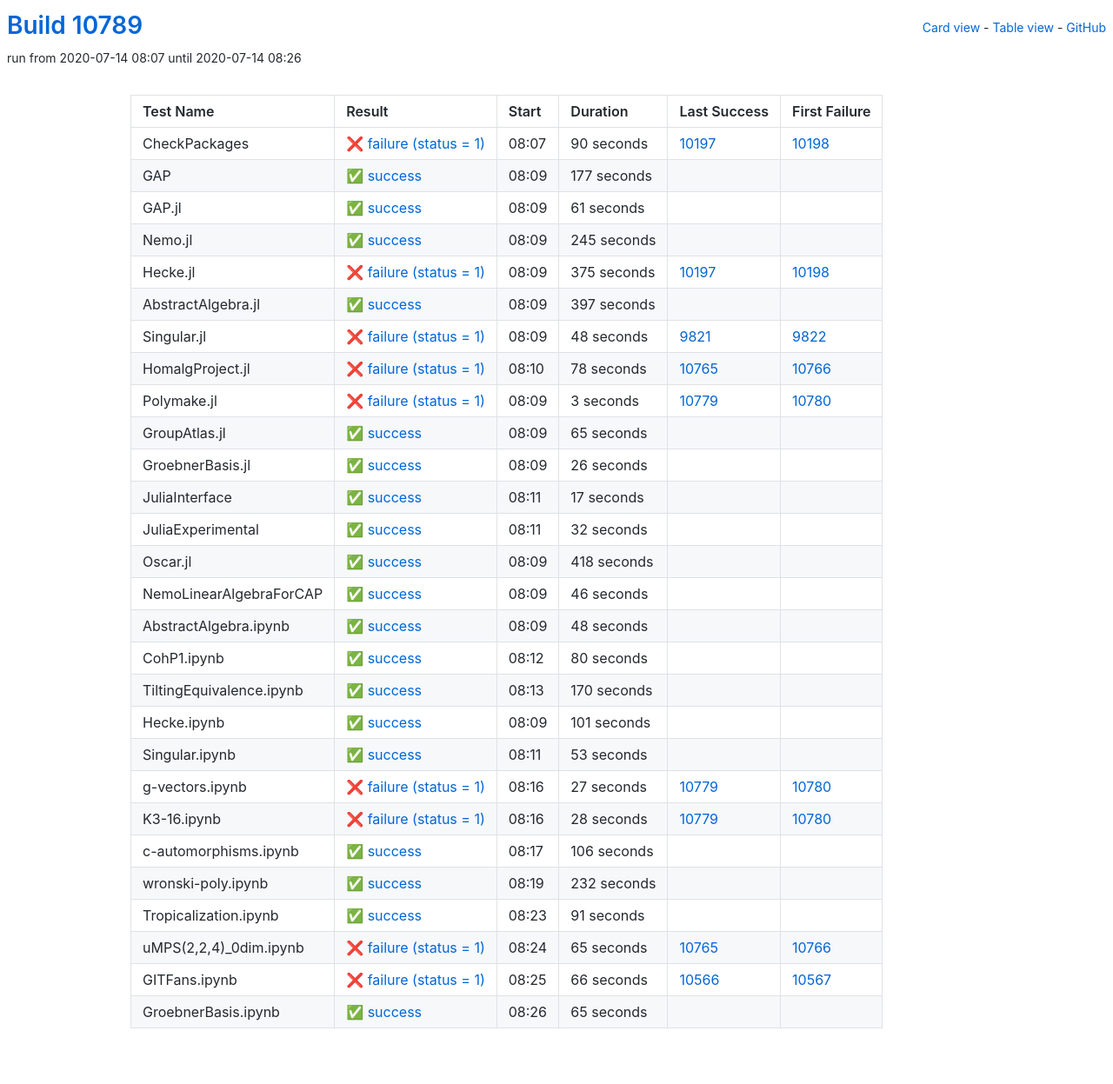
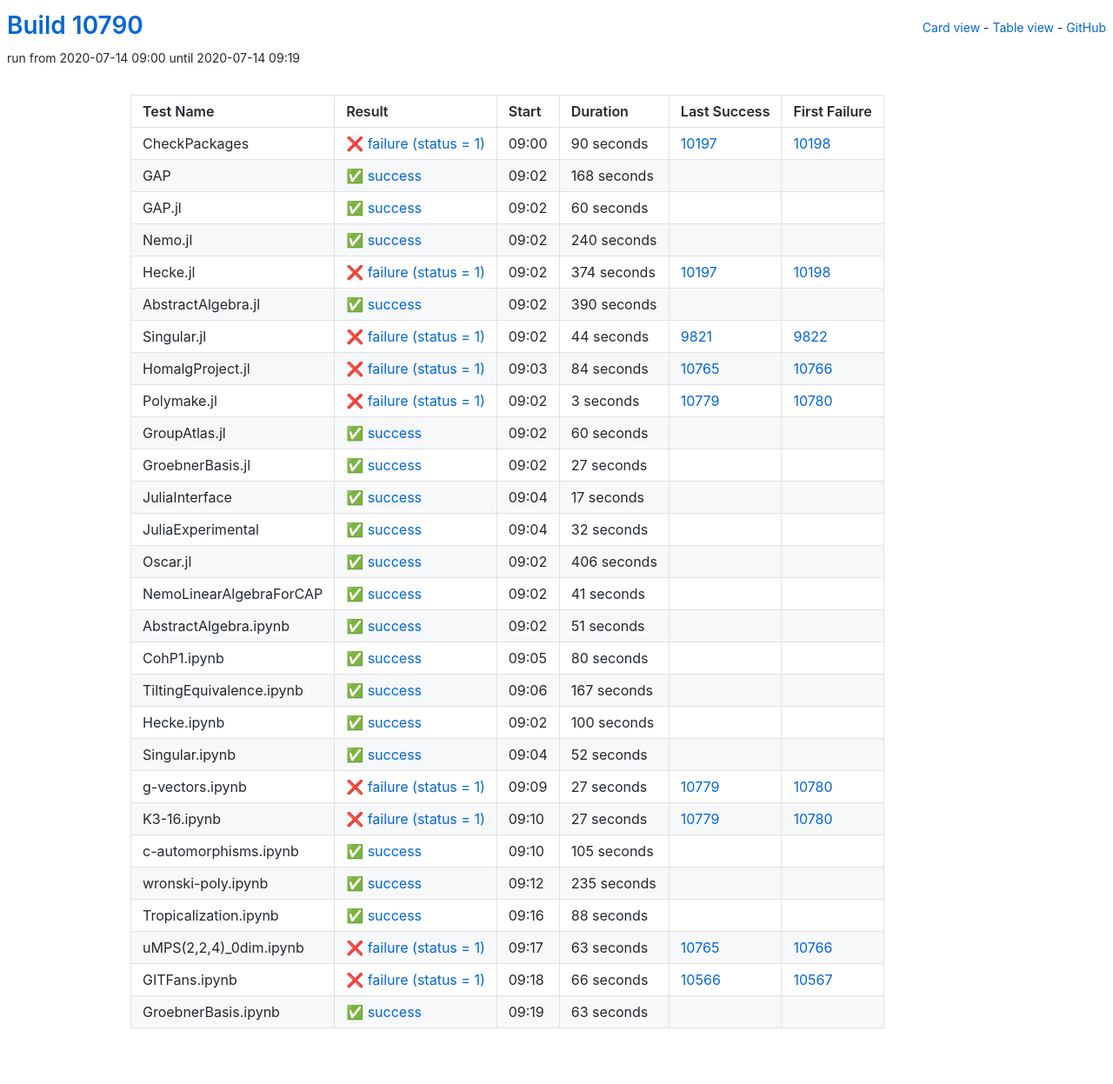
Before and after one commit to oscar-system/oscar-ci-status, a Jekyll site: the page built from table.html, in a window 1280 px wide. Shown: the whole page at 87% size. Built offline with Jekyll 4.4.1, drawn with Linux system fonts in a browser that asks for light colours.

Commit message:
Build #10790

```diff
--- a/_data/ci.yml
+++ b/_data/ci.yml
@@ -1,6 +1,6 @@
 ---
-build: 10789
-build_url: https://oscarci.mathematik.uni-kl.de/job/oscar/10789/
+build: 10790
+build_url: https://oscarci.mathematik.uni-kl.de/job/oscar/10790/
 job: oscar
 organization: oscar-system
 repo: oscar-ci-status
@@ -8,8 +8,8 @@
 tests:
 - name: CheckPackages
   id: checkpackages
-  log: https://oscarci.mathematik.uni-kl.de/job/oscar/10789/artifact/logs/build-10789/CheckPackages.log
-  start: 2020-07-14 08:07
+  log: https://oscarci.mathematik.uni-kl.de/job/oscar/10790/artifact/logs/build-10790/CheckPackages.log
+  start: 2020-07-14 09:00
   success: false
   exitcode: 1
   status: failure
@@ -20,92 +20,92 @@
   first_failure_url: https://oscarci.mathematik.uni-kl.de/job/oscar/10198/
 - name: GAP
   id: gap
-  log: https://oscarci.mathematik.uni-kl.de/job/oscar/10789/artifact/logs/build-10789/GAP.log
-  start: 2020-07-14 08:09
+  log: https://oscarci.mathematik.uni-kl.de/job/oscar/10790/artifact/logs/build-10790/GAP.log
+  start: 2020-07-14 09:02
   success: true
   exitcode: 0
   status: success
-  duration: 177
+  duration: 168
   last_success: false
   last_success_url:
   first_failure: false
   first_failure_url:
 - name: GAP.jl
   id: gap-jl
-  log: https://oscarci.mathematik.uni-kl.de/job/oscar/10789/artifact/logs/build-10789/GAP.jl.log
-  start: 2020-07-14 08:09
+  log: https://oscarci.mathematik.uni-kl.de/job/oscar/10790/artifact/logs/build-10790/GAP.jl.log
+  start: 2020-07-14 09:02
   success: true
   exitcode: 0
   status: success
-  duration: 61
+  duration: 60
   last_success: false
   last_success_url:
   first_failure: false
   first_failure_url:
 - name: Nemo.jl
   id: nemo-jl
-  log: https://oscarci.mathematik.uni-kl.de/job/oscar/10789/artifact/logs/build-10789/Nemo.jl.log
-  start: 2020-07-14 08:09
+  log: https://oscarci.mathematik.uni-kl.de/job/oscar/10790/artifact/logs/build-10790/Nemo.jl.log
+  start: 2020-07-14 09:02
   success: true
   exitcode: 0
   status: success
-  duration: 245
+  duration: 240
   last_success: false
   last_success_url:
   first_failure: false
   first_failure_url:
 - name: Hecke.jl
   id: hecke-jl
-  log: https://oscarci.mathematik.uni-kl.de/job/oscar/10789/artifact/logs/build-10789/Hecke.jl.log
-  start: 2020-07-14 08:09
+  log: https://oscarci.mathematik.uni-kl.de/job/oscar/10790/artifact/logs/build-10790/Hecke.jl.log
+  start: 2020-07-14 09:02
   success: false
   exitcode: 1
   status: failure
-  duration: 375
+  duration: 374
   last_success: 10197
   last_success_url: https://oscarci.mathematik.uni-kl.de/job/oscar/10197/
   first_failure: 10198
   first_failure_url: https://oscarci.mathematik.uni-kl.de/job/oscar/10198/
 - name: AbstractAlgebra.jl
   id: abstractalgebra-jl
-  log: https://oscarci.mathematik.uni-kl.de/job/oscar/10789/artifact/logs/build-10789/AbstractAlgebra.jl.log
-  start: 2020-07-14 08:09
+  log: https://oscarci.mathematik.uni-kl.de/job/oscar/10790/artifact/logs/build-10790/AbstractAlgebra.jl.log
+  start: 2020-07-14 09:02
   success: true
   exitcode: 0
   status: success
-  duration: 397
+  duration: 390
   last_success: false
   last_success_url:
   first_failure: false
   first_failure_url:
 - name: Singular.jl
   id: singular-jl
-  log: https://oscarci.mathematik.uni-kl.de/job/oscar/10789/artifact/logs/build-10789/Singular.jl.log
-  start: 2020-07-14 08:09
+  log: https://oscarci.mathematik.uni-kl.de/job/oscar/10790/artifact/logs/build-10790/Singular.jl.log
+  start: 2020-07-14 09:02
   success: false
   exitcode: 1
   status: failure
-  duration: 48
+  duration: 44
   last_success: 9821
   last_success_url: https://oscarci.mathematik.uni-kl.de/job/oscar/9821/
   first_failure: 9822
   first_failure_url: https://oscarci.mathematik.uni-kl.de/job/oscar/9822/
 - name: HomalgProject.jl
   id: homalgproject-jl
-  log: https://oscarci.mathematik.uni-kl.de/job/oscar/10789/artifact/logs/build-10789/HomalgProject.jl.log
-  start: 2020-07-14 08:10
+  log: https://oscarci.mathematik.uni-kl.de/job/oscar/10790/artifact/logs/build-10790/HomalgProject.jl.log
+  start: 2020-07-14 09:03
   success: false
   exitcode: 1
   status: failure
-  duration: 78
+  duration: 84
   last_success: 10765
   last_success_url: https://oscarci.mathematik.uni-kl.de/job/oscar/10765/
   first_failure: 10766
   first_failure_url: https://oscarci.mathematik.uni-kl.de/job/oscar/10766/
 - name: Polymake.jl
   id: polymake-jl
-  log: https://oscarci.mathematik.uni-kl.de/job/oscar/10789/artifact/logs/build-10789/Polymake.jl.log
-  start: 2020-07-14 08:09
+  log: https://oscarci.mathematik.uni-kl.de/job/oscar/10790/artifact/logs/build-10790/Polymake.jl.log
+  start: 2020-07-14 09:02
   success: false
   exitcode: 1
   status: failure
@@ -116,32 +116,32 @@
   first_failure_url: https://oscarci.mathematik.uni-kl.de/job/oscar/10780/
 - name: GroupAtlas.jl
   id: groupatlas-jl
-  log: https://oscarci.mathematik.uni-kl.de/job/oscar/10789/artifact/logs/build-10789/GroupAtlas.jl.log
-  start: 2020-07-14 08:09
+  log: https://oscarci.mathematik.uni-kl.de/job/oscar/10790/artifact/logs/build-10790/GroupAtlas.jl.log
+  start: 2020-07-14 09:02
   success: true
   exitcode: 0
   status: success
-  duration: 65
+  duration: 60
   last_success: false
   last_success_url:
   first_failure: false
   first_failure_url:
 - name: GroebnerBasis.jl
   id: groebnerbasis-jl
-  log: https://oscarci.mathematik.uni-kl.de/job/oscar/10789/artifact/logs/build-10789/GroebnerBasis.jl.log
-  start: 2020-07-14 08:09
+  log: https://oscarci.mathematik.uni-kl.de/job/oscar/10790/artifact/logs/build-10790/GroebnerBasis.jl.log
+  start: 2020-07-14 09:02
   success: true
   exitcode: 0
   status: success
-  duration: 26
+  duration: 27
   last_success: false
   last_success_url:
   first_failure: false
   first_failure_url:
 - name: JuliaInterface
   id: juliainterface
-  log: https://oscarci.mathematik.uni-kl.de/job/oscar/10789/artifact/logs/build-10789/JuliaInterface.log
-  start: 2020-07-14 08:11
+  log: https://oscarci.mathematik.uni-kl.de/job/oscar/10790/artifact/logs/build-10790/JuliaInterface.log
+  start: 2020-07-14 09:04
   success: true
   exitcode: 0
   status: success
@@ -152,8 +152,8 @@
   first_failure_url:
 - name: JuliaExperimental
   id: juliaexperimental
-  log: https://oscarci.mathematik.uni-kl.de/job/oscar/10789/artifact/logs/build-10789/JuliaExperimental.log
-  start: 2020-07-14 08:11
+  log: https://oscarci.mathematik.uni-kl.de/job/oscar/10790/artifact/logs/build-10790/JuliaExperimental.log
+  start: 2020-07-14 09:04
   success: true
   exitcode: 0
   status: success
@@ -164,44 +164,44 @@
   first_failure_url:
 - name: Oscar.jl
   id: oscar-jl
-  log: https://oscarci.mathematik.uni-kl.de/job/oscar/10789/artifact/logs/build-10789/Oscar.jl.log
-  start: 2020-07-14 08:09
+  log: https://oscarci.mathematik.uni-kl.de/job/oscar/10790/artifact/logs/build-10790/Oscar.jl.log
+  start: 2020-07-14 09:02
   success: true
   exitcode: 0
   status: success
-  duration: 418
+  duration: 406
   last_success: false
   last_success_url:
   first_failure: false
   first_failure_url:
 - name: NemoLinearAlgebraForCAP
   id: nemolinearalgebraforcap
-  log: https://oscarci.mathematik.uni-kl.de/job/oscar/10789/artifact/logs/build-10789/NemoLinearAlgebraForCAP.log
-  start: 2020-07-14 08:09
+  log: https://oscarci.mathematik.uni-kl.de/job/oscar/10790/artifact/logs/build-10790/NemoLinearAlgebraForCAP.log
+  start: 2020-07-14 09:02
   success: true
   exitcode: 0
   status: success
-  duration: 46
+  duration: 41
   last_success: false
   last_success_url:
   first_failure: false
   first_failure_url:
 - name: AbstractAlgebra.ipynb
   id: abstractalgebra-ipynb
-  log: https://oscarci.mathematik.uni-kl.de/job/oscar/10789/artifact/logs/build-10789/AbstractAlgebra.ipynb.log
-  start: 2020-07-14 08:09
+  log: https://oscarci.mathematik.uni-kl.de/job/oscar/10790/artifact/logs/build-10790/AbstractAlgebra.ipynb.log
+  start: 2020-07-14 09:02
   success: true
   exitcode: 0
   status: success
-  duration: 48
+  duration: 51
   last_success: false
   last_success_url:
   first_failure: false
   first_failure_url:
 - name: CohP1.ipynb
   id: cohp1-ipynb
-  log: https://oscarci.mathematik.uni-kl.de/job/oscar/10789/artifact/logs/build-10789/CohP1.ipynb.log
-  start: 2020-07-14 08:12
+  log: https://oscarci.mathematik.uni-kl.de/job/oscar/10790/artifact/logs/build-10790/CohP1.ipynb.log
+  start: 2020-07-14 09:05
   success: true
   exitcode: 0
   status: success
@@ -212,44 +212,44 @@
   first_failure_url:
 - name: TiltingEquivalence.ipynb
   id: tiltingequivalence-ipynb
-  log: https://oscarci.mathematik.uni-kl.de/job/oscar/10789/artifact/logs/build-10789/TiltingEquivalence.ipynb.log
-  start: 2020-07-14 08:13
+  log: https://oscarci.mathematik.uni-kl.de/job/oscar/10790/artifact/logs/build-10790/TiltingEquivalence.ipynb.log
+  start: 2020-07-14 09:06
   success: true
   exitcode: 0
   status: success
-  duration: 170
+  duration: 167
   last_success: false
   last_success_url:
   first_failure: false
   first_failure_url:
 - name: Hecke.ipynb
   id: hecke-ipynb
-  log: https://oscarci.mathematik.uni-kl.de/job/oscar/10789/artifact/logs/build-10789/Hecke.ipynb.log
-  start: 2020-07-14 08:09
+  log: https://oscarci.mathematik.uni-kl.de/job/oscar/10790/artifact/logs/build-10790/Hecke.ipynb.log
+  start: 2020-07-14 09:02
   success: true
   exitcode: 0
   status: success
-  duration: 101
+  duration: 100
   last_success: false
   last_success_url:
   first_failure: false
   first_failure_url:
 - name: Singular.ipynb
   id: singular-ipynb
-  log: https://oscarci.mathematik.uni-kl.de/job/oscar/10789/artifact/logs/build-10789/Singular.ipynb.log
-  start: 2020-07-14 08:11
+  log: https://oscarci.mathematik.uni-kl.de/job/oscar/10790/artifact/logs/build-10790/Singular.ipynb.log
+  start: 2020-07-14 09:04
   success: true
   exitcode: 0
   status: success
-  duration: 53
+  duration: 52
   last_success: false
   last_success_url:
   first_failure: false
   first_failure_url:
 - name: g-vectors.ipynb
   id: g-vectors-ipynb
-  log: https://oscarci.mathematik.uni-kl.de/job/oscar/10789/artifact/logs/build-10789/g-vectors.ipynb.log
-  start: 2020-07-14 08:16
+  log: https://oscarci.mathematik.uni-kl.de/job/oscar/10790/artifact/logs/build-10790/g-vectors.ipynb.log
+  start: 2020-07-14 09:09
   success: false
   exitcode: 1
   status: failure
@@ -260,68 +260,68 @@
   first_failure_url: https://oscarci.mathematik.uni-kl.de/job/oscar/10780/
 - name: K3-16.ipynb
   id: k3-16-ipynb
-  log: https://oscarci.mathematik.uni-kl.de/job/oscar/10789/artifact/logs/build-10789/K3-16.ipynb.log
-  start: 2020-07-14 08:16
+  log: https://oscarci.mathematik.uni-kl.de/job/oscar/10790/artifact/logs/build-10790/K3-16.ipynb.log
+  start: 2020-07-14 09:10
   success: false
   exitcode: 1
   status: failure
-  duration: 28
+  duration: 27
   last_success: 10779
   last_success_url: https://oscarci.mathematik.uni-kl.de/job/oscar/10779/
   first_failure: 10780
   first_failure_url: https://oscarci.mathematik.uni-kl.de/job/oscar/10780/
 - name: c-automorphisms.ipynb
   id: c-automorphisms-ipynb
-  log: https://oscarci.mathematik.uni-kl.de/job/oscar/10789/artifact/logs/build-10789/c-automorphisms.ipynb.log
-  start: 2020-07-14 08:17
+  log: https://oscarci.mathematik.uni-kl.de/job/oscar/10790/artifact/logs/build-10790/c-automorphisms.ipynb.log
+  start: 2020-07-14 09:10
   success: true
   exitcode: 0
   status: success
-  duration: 106
+  duration: 105
   last_success: false
   last_success_url:
   first_failure: false
   first_failure_url:
 - name: wronski-poly.ipynb
   id: wronski-poly-ipynb
-  log: https://oscarci.mathematik.uni-kl.de/job/oscar/10789/artifact/logs/build-10789/wronski-poly.ipynb.log
-  start: 2020-07-14 08:19
+  log: https://oscarci.mathematik.uni-kl.de/job/oscar/10790/artifact/logs/build-10790/wronski-poly.ipynb.log
+  start: 2020-07-14 09:12
   success: true
   exitcode: 0
   status: success
-  duration: 232
+  duration: 235
   last_success: false
   last_success_url:
   first_failure: false
   first_failure_url:
 - name: Tropicalization.ipynb
   id: tropicalization-ipynb
-  log: https://oscarci.mathematik.uni-kl.de/job/oscar/10789/artifact/logs/build-10789/Tropicalization.ipynb.log
-  start: 2020-07-14 08:23
+  log: https://oscarci.mathematik.uni-kl.de/job/oscar/10790/artifact/logs/build-10790/Tropicalization.ipynb.log
+  start: 2020-07-14 09:16
   success: true
   exitcode: 0
   status: success
-  duration: 91
+  duration: 88
   last_success: false
   last_success_url:
   first_failure: false
   first_failure_url:
 - name: uMPS(2,2,4)_0dim.ipynb
   id: umps-2-2-4-0dim-ipynb
-  log: https://oscarci.mathematik.uni-kl.de/job/oscar/10789/artifact/logs/build-10789/uMPS-2-2-4-_0dim.ipynb.log
-  start: 2020-07-14 08:24
+  log: https://oscarci.mathematik.uni-kl.de/job/oscar/10790/artifact/logs/build-10790/uMPS-2-2-4-_0dim.ipynb.log
+  start: 2020-07-14 09:17
   success: false
   exitcode: 1
   status: failure
-  duration: 65
+  duration: 63
   last_success: 10765
   last_success_url: https://oscarci.mathematik.uni-kl.de/job/oscar/10765/
   first_failure: 10766
   first_failure_url: https://oscarci.mathematik.uni-kl.de/job/oscar/10766/
 - name: GITFans.ipynb
   id: gitfans-ipynb
-  log: https://oscarci.mathematik.uni-kl.de/job/oscar/10789/artifact/logs/build-10789/GITFans.ipynb.log
-  start: 2020-07-14 08:25
+  log: https://oscarci.mathematik.uni-kl.de/job/oscar/10790/artifact/logs/build-10790/GITFans.ipynb.log
+  start: 2020-07-14 09:18
   success: false
   exitcode: 1
   status: failure
@@ -332,12 +332,12 @@
   first_failure_url: https://oscarci.mathematik.uni-kl.de/job/oscar/10567/
 - name: GroebnerBasis.ipynb
   id: groebnerbasis-ipynb
-  log: https://oscarci.mathematik.uni-kl.de/job/oscar/10789/artifact/logs/build-10789/GroebnerBasis.ipynb.log
-  start: 2020-07-14 08:26
+  log: https://oscarci.mathematik.uni-kl.de/job/oscar/10790/artifact/logs/build-10790/GroebnerBasis.ipynb.log
+  start: 2020-07-14 09:19
   success: true
   exitcode: 0
   status: success
-  duration: 65
+  duration: 63
   last_success: false
   last_success_url:
   first_failure: false
```
Also changed, not shown: README.md.
